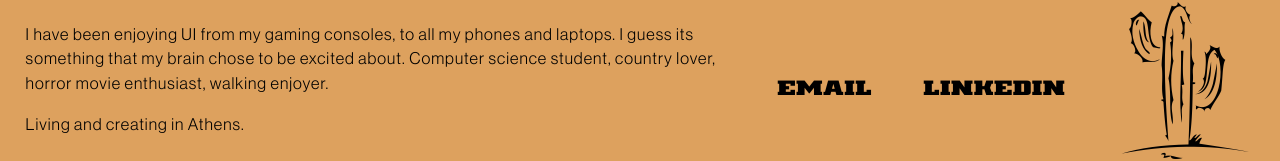
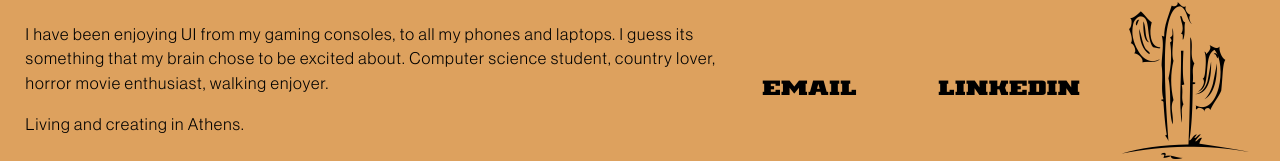
Before and after one commit to georgeiliop/portfolio-v2, a React (Create React App) app: page /portfolio-v2/about in a window 1280 px wide. Shown: the part 724-885 px from the top of the page. Built offline with nearby package versions, Linux system fonts and the light colour scheme.

Commit message:
adjusted spacing to footer button wrapper

```diff
--- a/src/components/footer/footer.scss
+++ b/src/components/footer/footer.scss
@@ -33,7 +33,7 @@
 }
 .button-wrapper {
   display: flex;
-  gap: 4vw;
+  gap: calc(30px + 4vw);
   button {
     border: none;
     background-color: transparent;
```
